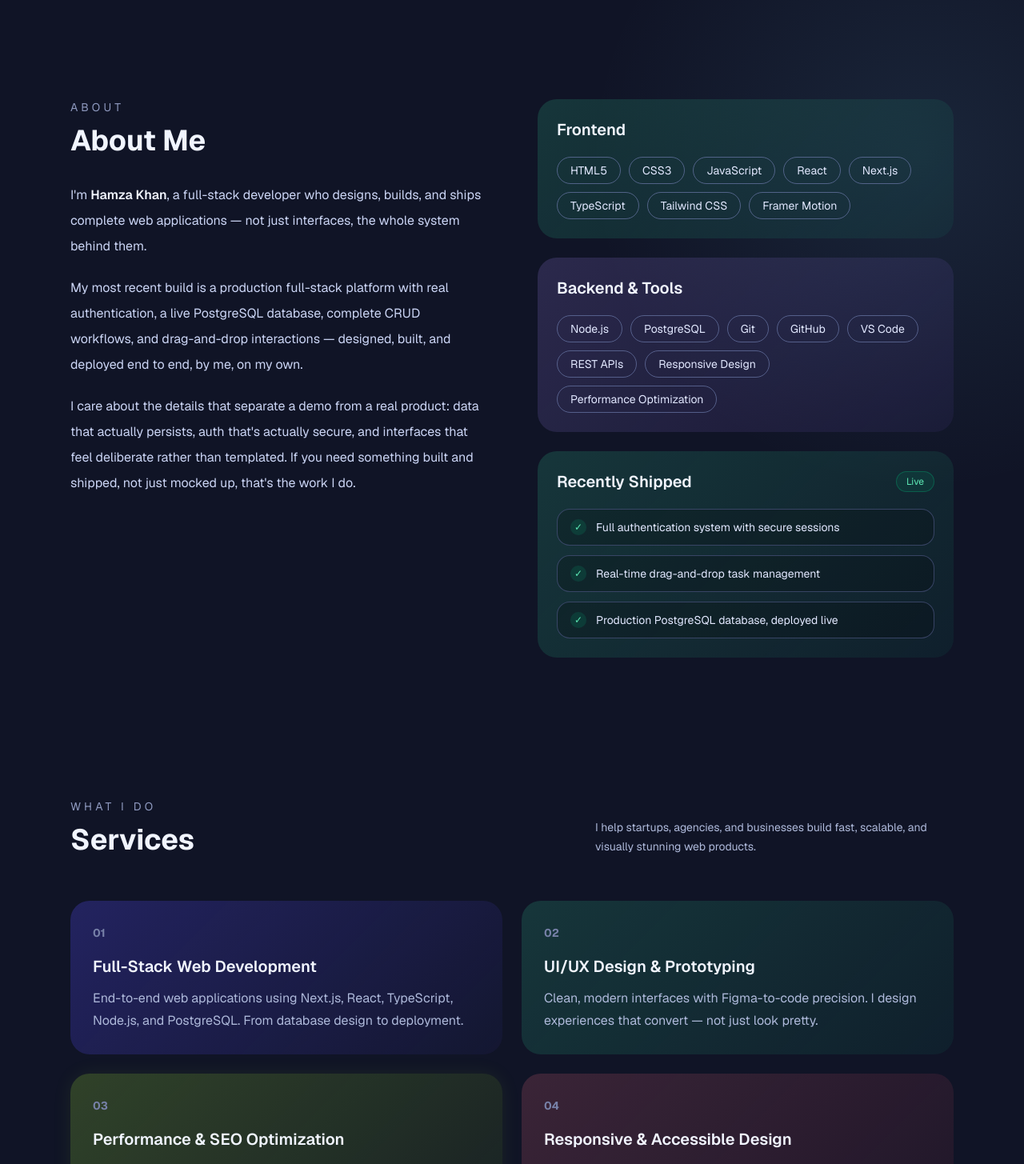
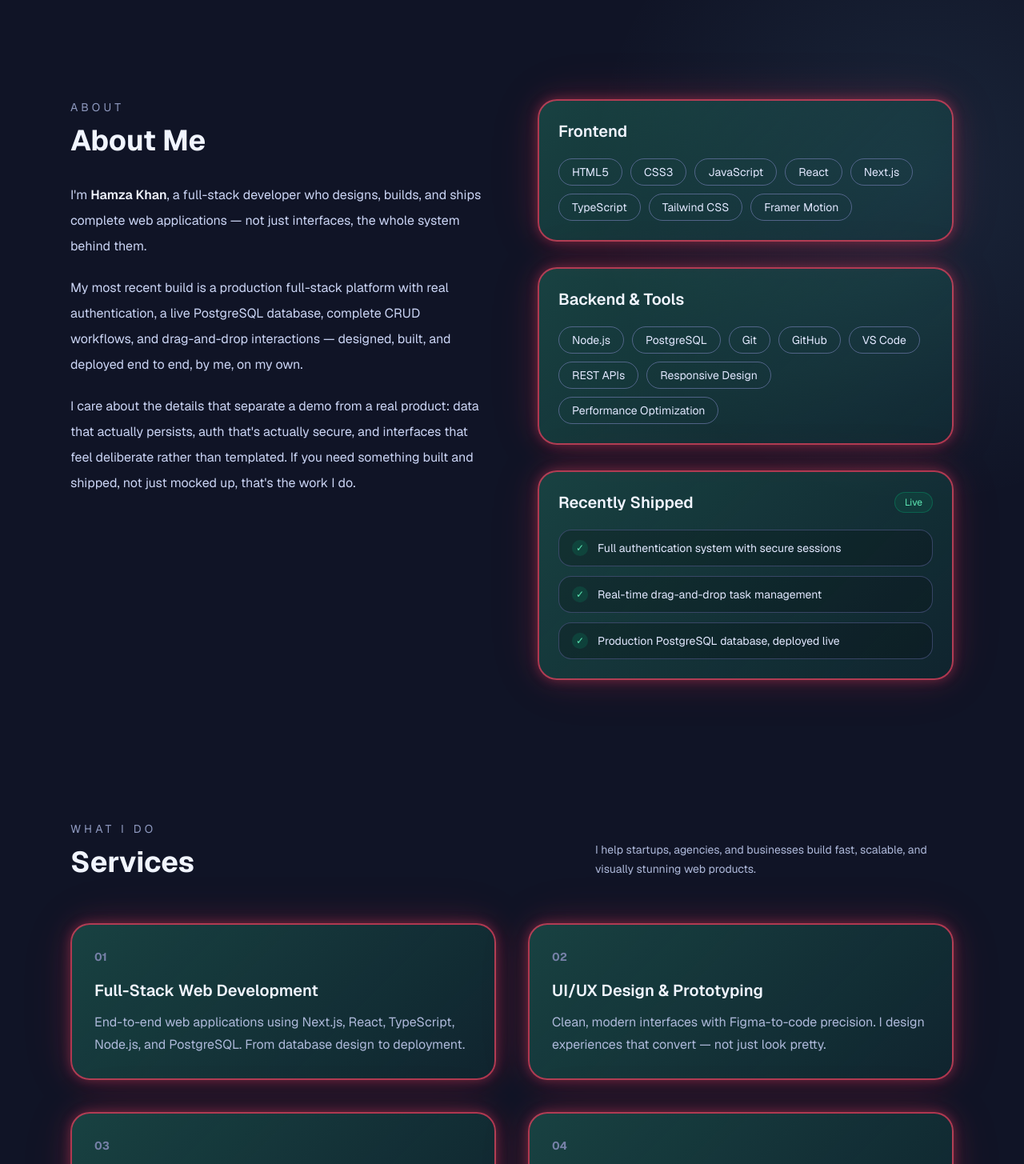
Before and after one commit to web-vox-155/Hamza-Khan-Portfolio, a Next.js app: page / in a window 1280 px wide. Shown: the part 1080-2535 px from the top of the page at 80% size. Built offline with nearby package versions, Linux system fonts and the light colour scheme.

Commit message:
Style all tables green with red glowing border lines and outward red light

```diff
--- a/app/globals.css
+++ b/app/globals.css
@@ -233,6 +233,24 @@ button {
   border-color: rgba(110, 231, 183, 0.6);
 }
 
+/* ── Green table + red border lines + red light glowing outward ── */
+.tint-glow-green {
+  background: linear-gradient(135deg, rgba(52, 211, 153, 0.24), rgba(16, 185, 129, 0.1));
+  border-color: rgba(244, 63, 94, 0.7);
+  box-shadow:
+    0 0 14px rgba(244, 63, 94, 0.35),
+    0 0 38px rgba(244, 63, 94, 0.18),
+    0 0 70px rgba(244, 63, 94, 0.09);
+}
+.tint-glow-green:hover {
+  background: linear-gradient(135deg, rgba(52, 211, 153, 0.32), rgba(16, 185, 129, 0.16));
+  border-color: rgba(251, 113, 133, 0.9);
+  box-shadow:
+    0 0 20px rgba(244, 63, 94, 0.5),
+    0 0 60px rgba(244, 63, 94, 0.3),
+    0 0 110px rgba(244, 63, 94, 0.15);
+}
+
 .tint-amber {
   background: linear-gradient(135deg, rgba(251, 191, 36, 0.18), rgba(245, 158, 11, 0.07));
   border-color: rgba(252, 211, 77, 0.4);
--- a/app/page.tsx
+++ b/app/page.tsx
@@ -129,9 +129,9 @@ export default function Home() {
               </div>
             </FadeIn>
 
-            <div className="space-y-6">
+            <div className="space-y-8">
               <FadeIn direction="right" delay={0.1}>
-                <div className="rounded-3xl tint-emerald p-6">
+                <div className="rounded-3xl border-2 tint-glow-green p-6">
                   <h3 className="text-xl font-semibold">Frontend</h3>
                   <div className="mt-5 flex flex-wrap gap-2.5">
                     {[
@@ -156,7 +156,7 @@ export default function Home() {
               </FadeIn>
 
               <FadeIn delay={0.2}>
-                <div className="rounded-3xl tint-violet p-6">
+                <div className="rounded-3xl border-2 tint-glow-green p-6">
                   <h3 className="text-xl font-semibold">Backend & Tools</h3>
                   <div className="mt-5 flex flex-wrap gap-2.5">
                     {[
@@ -181,7 +181,7 @@ export default function Home() {
               </FadeIn>
 
               <FadeIn delay={0.3}>
-                <div className="rounded-3xl tint-emerald p-6">
+                <div className="rounded-3xl border-2 tint-glow-green p-6">
                   <div className="flex items-center justify-between">
                     <h3 className="text-xl font-semibold">Recently Shipped</h3>
                     <span className="rounded-full border border-emerald-500/30 bg-emerald-500/10 px-3 py-1 text-xs text-emerald-300">
@@ -233,10 +233,10 @@ export default function Home() {
             </div>
           </FadeIn>
 
-          <div className="mt-14 grid gap-8 lg:grid-cols-3">
+          <div className="mt-14 grid gap-10 lg:grid-cols-3">
             {/* ── Project 1 ── */}
             <FadeIn delay={0.1}>
-              <article className="group relative overflow-hidden rounded-3xl tint-sky p-6 transition-all duration-500 hover:-translate-y-2">
+              <article className="group relative overflow-hidden rounded-3xl border-2 tint-glow-green p-6 transition-all duration-500 hover:-translate-y-2">
                 <div className="pointer-events-none absolute inset-0 opacity-0 transition-opacity duration-500 group-hover:opacity-100">
                   <div
                     className="absolute rounded-full bg-white/10 blur-3xl"
@@ -282,7 +282,7 @@ export default function Home() {
 
             {/* ── Project 2 ── */}
             <FadeIn delay={0.2}>
-              <article className="group relative overflow-hidden rounded-3xl tint-amber p-6 transition-all duration-500 hover:-translate-y-2">
+              <article className="group relative overflow-hidden rounded-3xl border-2 tint-glow-green p-6 transition-all duration-500 hover:-translate-y-2">
                 <div className="pointer-events-none absolute inset-0 opacity-0 transition-opacity duration-500 group-hover:opacity-100">
                   <div
                     className="absolute rounded-full bg-white/10 blur-3xl"
@@ -328,7 +328,7 @@ export default function Home() {
 
             {/* ── Project 3 ── */}
             <FadeIn delay={0.3}>
-              <article className="group relative overflow-hidden rounded-3xl tint-violet p-6 transition-all duration-500 hover:-translate-y-2">
+              <article className="group relative overflow-hidden rounded-3xl border-2 tint-glow-green p-6 transition-all duration-500 hover:-translate-y-2">
                 <div className="pointer-events-none absolute inset-0 opacity-0 transition-opacity duration-500 group-hover:opacity-100">
                   <div
                     className="absolute rounded-full bg-white/10 blur-3xl"
@@ -377,7 +377,7 @@ export default function Home() {
         {/* ───────── Contact ───────── */}
         <Section id="contact">
           <FadeIn direction="right">
-            <div className="rounded-3xl tint-emerald p-8 sm:p-12">
+            <div className="rounded-3xl border-2 tint-glow-green p-8 sm:p-12">
               <div className="grid gap-12 lg:grid-cols-2">
                 <div>
                   <p className="text-sm uppercase tracking-[0.3em] text-zinc-500">
--- a/components/Services.tsx
+++ b/components/Services.tsx
@@ -7,25 +7,25 @@ const services = [
     num: "01",
     title: "Full-Stack Web Development",
     desc: "End-to-end web applications using Next.js, React, TypeScript, Node.js, and PostgreSQL. From database design to deployment.",
-    tint: "tint-deep-indigo",
+    tint: "tint-glow-green",
   },
   {
     num: "02",
     title: "UI/UX Design & Prototyping",
     desc: "Clean, modern interfaces with Figma-to-code precision. I design experiences that convert — not just look pretty.",
-    tint: "tint-emerald",
+    tint: "tint-glow-green",
   },
   {
     num: "03",
     title: "Performance & SEO Optimization",
     desc: "Core Web Vitals optimization, lazy loading, image optimization, semantic markup, and technical SEO audits.",
-    tint: "tint-neon",
+    tint: "tint-glow-green",
   },
   {
     num: "04",
     title: "Responsive & Accessible Design",
     desc: "Mobile-first, fully responsive layouts that work across all devices and meet WCAG accessibility standards.",
-    tint: "tint-rose",
+    tint: "tint-glow-green",
   },
 ];
 
@@ -47,10 +47,10 @@ export default function Services() {
         </div>
       </FadeIn>
 
-      <div className="grid gap-6 sm:grid-cols-2">
+      <div className="grid gap-10 sm:grid-cols-2">
         {services.map((service, i) => (
           <FadeIn key={service.num} delay={i * 0.1}>
-            <div className={`group relative overflow-hidden rounded-3xl ${service.tint} p-7 transition-all duration-500 hover:-translate-y-1`}>
+            <div className={`group relative overflow-hidden rounded-3xl border-2 ${service.tint} p-7 transition-all duration-500 hover:-translate-y-1`}>
               <div className="pointer-events-none absolute inset-0 opacity-0 transition-opacity duration-500 group-hover:opacity-100">
                 <div
                   className="absolute rounded-full bg-white/5 blur-3xl"
```
